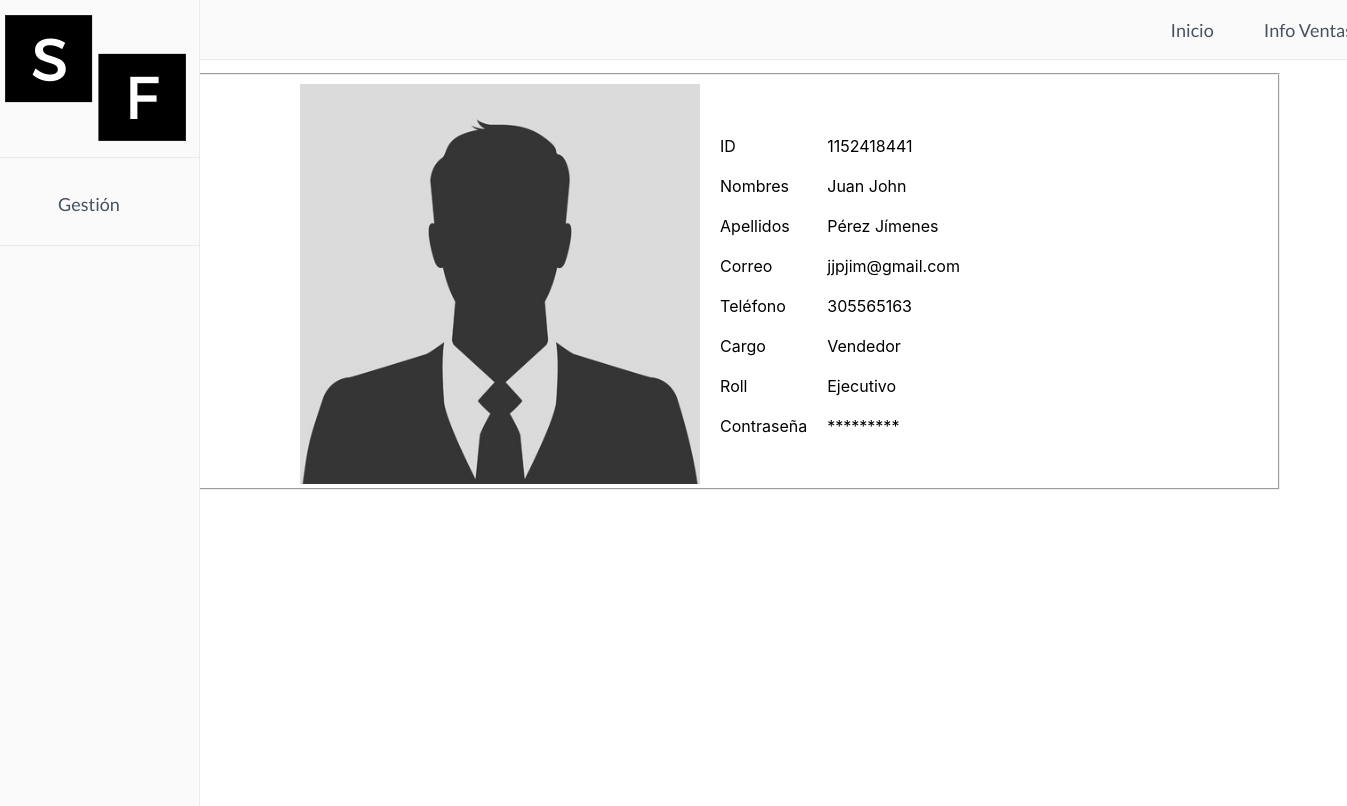
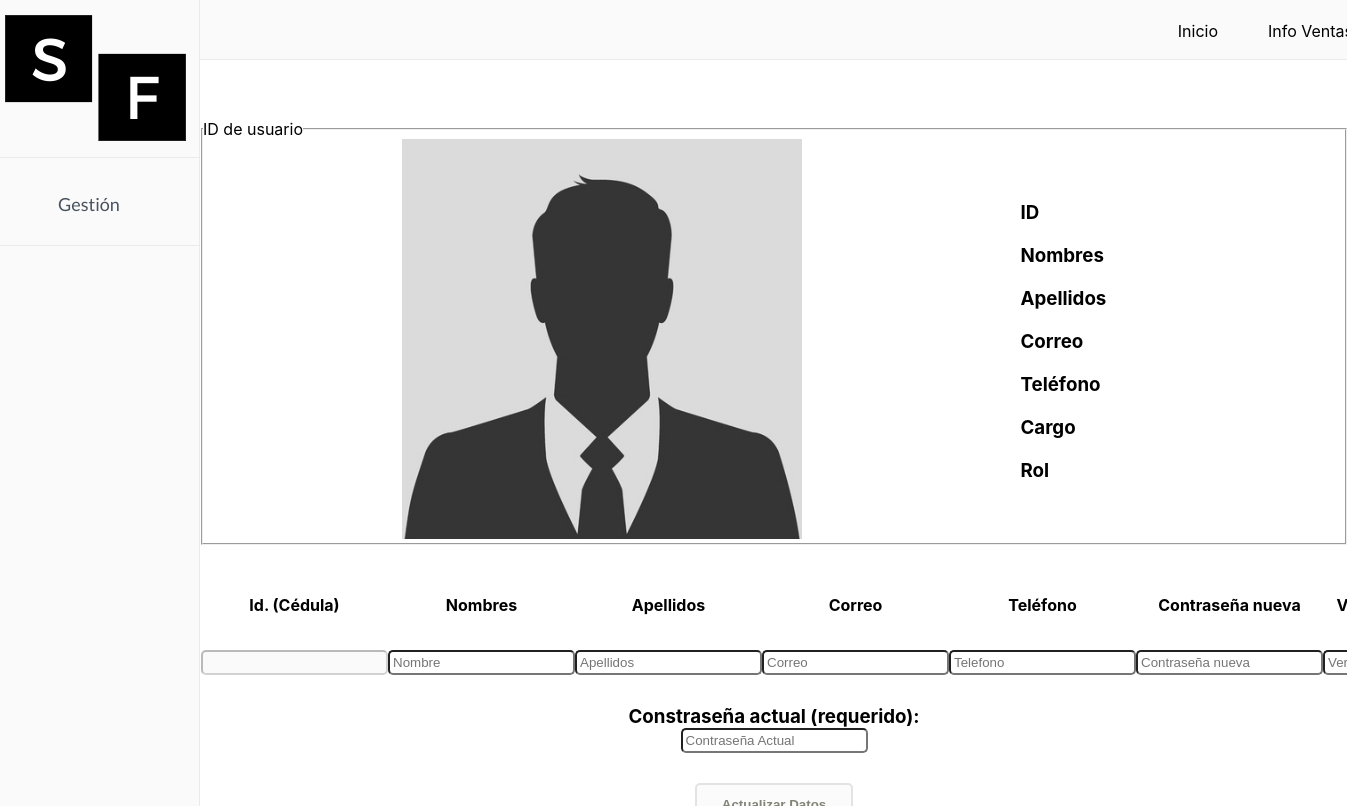
Before and after one commit to johiny/Sell_In_A_Flash, a React (Create React App) app: page /InterfazGestionUsuarios/Usuarios/Editar in a window 1280 px wide. Shown: the whole page, 1347 px wide, since content can reach past the window. Built offline with nearby package versions, Linux system fonts and the light colour scheme.

Commit message:
Ajustes a interfaces de usuario

```diff
--- a/src/App.jsx
+++ b/src/App.jsx
@@ -20,17 +20,17 @@ function App() {
   return (
  <Router>
   <Switch>
-    <Route path ={["/InterfazGestionUsuarios/Administrador", "/InterfazGestionUsuarios/Usuarios","/InterfazGestionUsuarios/Usuarios/editar"]}>
+    <Route path ={["/InterfazGestionUsuarios/Administrador", "/InterfazGestionUsuarios/Usuarios","/InterfazGestionUsuarios/Usuarios/Editar"]}>
       <Layout2>
       <Switch>
-        <Route path='/InterfazGestionUsuarios/Administrador'>
-          <UserdataAD/>
+        <Route path='/InterfazGestionUsuarios/Usuarios/Editar'>
+          <UserdataUSedit/>
         </Route>
         <Route path='/InterfazGestionUsuarios/Usuarios'>
           <UserdataUS/>
         </Route>
-        <Route path='/InterfazGestionUsuarios/UsuariosEditar'>
-          <UserdataUSedit/>
+        <Route path='/InterfazGestionUsuarios/Administrador'>
+          <UserdataAD/>
         </Route>
       </Switch>
       </Layout2>
--- a/src/components/NavBars.jsx
+++ b/src/components/NavBars.jsx
@@ -15,7 +15,7 @@ const NavBars = () => {
         <div id="leftbar">
             <Link to="/index"><img id="logo" src={Logo} alt="logo SF"></img></Link>
             <ul id="leftbar_links">
-                <li>Gestión</li>
+            <Link to="/InterfazGestionUsuarios/Administrador"><li>Gestión</li></Link>
             </ul>
         </div>
     </header>
--- a/src/layouts/Layout2.jsx
+++ b/src/layouts/Layout2.jsx
@@ -1,19 +1,18 @@
-import Header from "components/Header";
+import NavBars from "components/NavBars";
 import React from "react";
 
 import "styles/stylegu.css"
 
 
 
-const Layout2 = ({ children }) => {
+const Layout2 = ({children}) => {
     return (
-        <div className = 'mainContainer'>
-        <Header/>
-            <main>
-                {children}
-            </main>
-        </div>
-    );
-};
+        <>
+        <NavBars/>
+        <main className="cuerpo_central">{children}</main>
+        <footer></footer>
+        </>
+    )
+}
 
 export default Layout2;
--- a/src/pages/InterfazGestionUsuarios/UserdataAD.jsx
+++ b/src/pages/InterfazGestionUsuarios/UserdataAD.jsx
@@ -29,27 +29,56 @@ const UserdataAD = () =>{
 
     return(
         <>
+            <div className="centrarBoton">
             <form
-            className = "buscarID bg-gray-500">
+            className = "buscarID">
                 <input
                 onChange={(e) => {setIdnum(e.target.value);}}
                 name='ID-Usuario'
-                type='text'/>
+                type='text'
+                required
+                placeholder='Ingresar ID de usuario'/>
+
+
                     <button
                     className ="mainguButton"
                     type="submit">
                             Buscar ID
                     </button>
                 </form>
-            <fieldset
-            className="fieldsetgu"
-            height="230px">
-                <legend>
-                    Foto
-                </legend>
-                <img
-                src={imagenn}
-                height="500px"/>
+            </div>
+            <fieldset className="fieldsetgu">
+                    <legend>ID de usuario</legend>
+                        <div id="informacion1">
+                            <div id="foto1">
+                                <img  src={imagenn} height="400px"/>
+                            </div>
+
+                            <table cellpadding="50" cellspacing="20">
+                                <tr>
+                                    <td><h3>ID</h3></td> <td>{idnum}</td>
+                                </tr>
+                                <tr>
+                                    <td><h3>Nombres</h3></td><td>{nombre}</td>
+                                </tr>
+                                <tr>
+                                    <td><h3>Apellidos</h3></td><td>{apellidos}</td>
+                                </tr>
+                                <tr>
+                                    <td><h3>Correo</h3></td><td>{correo}</td>
+                                </tr>
+                                <tr>
+                                    <td><h3>Teléfono</h3></td><td>{telefono}</td>
+                                </tr>
+                                <tr>
+                                    <td><h3>Cargo</h3></td><td>{cargo}</td>
+                                </tr>
+                                <tr>
+                                    <td><h3>Rol</h3></td><td>{rol}</td>
+                                </tr>
+
+                            </table>
+                        </div>
             </fieldset>
             <div
             className="tabladedatos">
--- a/src/pages/InterfazGestionUsuarios/UserdataUS.jsx
+++ b/src/pages/InterfazGestionUsuarios/UserdataUS.jsx
@@ -1,11 +1,21 @@
 import imagenn from "media/nn.jpg";
+import { Link } from "react-router-dom";
+import 'react-toastify/dist/ReactToastify.css';
 import 'styles/stylegu.css';
+import React, { useEffect, useState } from "react";
 
 function UserdataUS(){
+    const [idnum, setIdnum] = useState('');
+    const [nombre, setNombre] = useState('nn');
+    const [apellidos, setApellidos] = useState('');
+    const [correo, setCorreo] = useState('');
+    const [telefono, setTelefono] = useState('');
+    const [cargo, setCargo] = useState('');
+    const [rol, setRol] = useState('');
     return(
         <>
             <div>
-                <fieldset class="fieldsetgu" id="usuario">
+            <fieldset className="fieldsetgu">
                     <legend>ID de usuario</legend>
                         <div id="informacion1">
                             <div id="foto1">
@@ -14,39 +24,38 @@ function UserdataUS(){
 
                             <table cellpadding="50" cellspacing="20">
                                 <tr>
-                                    <td>ID</td> <td>1152418441</td>
+                                    <td><h3>ID</h3></td> <td>{idnum}</td>
                                 </tr>
                                 <tr>
-                                    <td>Nombres</td><td>Juan John</td>
+                                    <td><h3>Nombres</h3></td><td>{nombre}</td>
                                 </tr>
                                 <tr>
-                                    <td>Apellidos</td><td>Pérez Jímenes</td>
+                                    <td><h3>Apellidos</h3></td><td>{apellidos}</td>
                                 </tr>
                                 <tr>
-                                    <td>Correo</td><td>jjpjim@gmail.com</td>
+                                    <td><h3>Correo</h3></td><td>{correo}</td>
                                 </tr>
                                 <tr>
-                                    <td>Teléfono</td><td>305565163</td>
+                                    <td><h3>Teléfono</h3></td><td>{telefono}</td>
                                 </tr>
                                 <tr>
-                                    <td>Cargo</td><td>Vendedor</td>
+                                    <td><h3>Cargo</h3></td><td>{cargo}</td>
                                 </tr>
                                 <tr>
-                                    <td>Roll</td><td>Ejecutivo</td>
+                                    <td><h3>Rol</h3></td><td>{rol}</td>
                                 </tr>
-                                <tr>
-                                    <td>Contraseña</td><td>*********</td>
-                                </tr>
+
                             </table>
                         </div>
-                </fieldset>
+            </fieldset>
             </div>
-            <div>
-                <a href="/InterfazGestionUsuarios/Usuarios/editar">
+            <div className='centrarBoton'>
+                <Link to="/InterfazGestionUsuarios/Usuarios/Editar">
                     <button class="mainguButton" type="button" >
                         Actualizar datos
                     </button>
-                </a>
+                </Link>
+
             </div>
 
         </>
--- a/src/pages/InterfazGestionUsuarios/UserdataUSedit.jsx
+++ b/src/pages/InterfazGestionUsuarios/UserdataUSedit.jsx
@@ -10,10 +10,13 @@ function UserdataUSedit(){
     const [apellidos, setApellidos] = useState('');
     const [correo, setCorreo] = useState('');
     const [telefono, setTelefono] = useState('');
-    const [actDatos, setActDatos] = useState(false)
+    const [actDatos, setActDatos] = useState(false);
+    const [cargo, setCargo] = useState('');
+    const [rol, setRol] = useState('');
 
     const [newPw1, setNewPw1] = useState('');
     const [newPw2, setNewPw2] = useState('');
+    const [actPw, setActPw] = useState('');
     const [newPwValid, setNewPwValid] = useState(false)
     useEffect(() => {
         if (newPw1 == newPw2 && newPw1.lenght > 7){
@@ -35,18 +38,45 @@ function UserdataUSedit(){
     ];
 
     return(
-        <>
-            <fieldset class="fieldsetgu" height="230px">
-                <legend>
-                    Foto
-                </legend>
-                <img src={imagenn} height="500px"/>
+        <div className= "maingu">
+            <fieldset className="fieldsetgu">
+                    <legend>ID de usuario</legend>
+                        <div id="informacion1">
+                            <div id="foto1">
+                                <img  src={imagenn} height="400px"/>
+                            </div>
+
+                            <table cellpadding="50" cellspacing="20">
+                                <tr>
+                                    <td><h3>ID</h3></td> <td>{idnum}</td>
+                                </tr>
+                                <tr>
+                                    <td><h3>Nombres</h3></td><td>{nombre}</td>
+                                </tr>
+                                <tr>
+                                    <td><h3>Apellidos</h3></td><td>{apellidos}</td>
+                                </tr>
+                                <tr>
+                                    <td><h3>Correo</h3></td><td>{correo}</td>
+                                </tr>
+                                <tr>
+                                    <td><h3>Teléfono</h3></td><td>{telefono}</td>
+                                </tr>
+                                <tr>
+                                    <td><h3>Cargo</h3></td><td>{cargo}</td>
+                                </tr>
+                                <tr>
+                                    <td><h3>Rol</h3></td><td>{rol}</td>
+                                </tr>
+
+                            </table>
+                        </div>
             </fieldset>
-            <form className="tabus1" cellspacing="20">
-                <tbody>
+            <form className="tabus1">
                     {
                         actDatos ? (
                             <>
+                            <tbody>
                     <tr>
                         <th > Id. (Cédula) </th>
                         <th > Nombres </th>
@@ -67,9 +97,11 @@ function UserdataUSedit(){
                         <td >Autorizado</td>
 
                     </tr>
+                    </tbody>
                     </>
                         ) : (
                             <>
+                            <tbody>
                     <tr>
                         <th > Id. (Cédula) </th>
                         <th > Nombres </th>
@@ -80,17 +112,24 @@ function UserdataUSedit(){
                         <th > Verificar contraseña </th>
                     </tr>
                     <tr>
-                        <td><input disabled onChange={(e) => {setIdnum(e.target.value);}} default={idnum} name='ID Usuario' icono='' type='text'/></td>
-                        <td><input onChange={(e) => {setNombre(e.target.value);}} default={nombre} placeholder='Nombre' icono='' type='text'/></td>
-                        <td><input onChange={(e) => {setApellidos(e.target.value);}} default={apellidos} placeholder='Apellidos' icono='' type='text'/></td>
-                        <td><input onChange={(e) => {setCorreo(e.target.value);}} default={correo} placeholder='Correo' icono='' type='email'/></td>
+                        <td><input disabled onChange={(e) => {setIdnum(e.target.value);}} default={idnum} name='ID Usuario' type='text'/></td>
+                        <td><input onChange={(e) => {setNombre(e.target.value);}} default={nombre} placeholder='Nombre' type='text'/></td>
+                        <td><input onChange={(e) => {setApellidos(e.target.value);}} default={apellidos} placeholder='Apellidos' type='text'/></td>
+                        <td><input onChange={(e) => {setCorreo(e.target.value);}} default={correo} placeholder='Correo' type='email'/></td>
                         <td><input onChange={(e) => {setTelefono(e.target.value);}} default={telefono} placeholder='Telefono' icono='' type='number'/></td>
-                        <td><input onChange={(e) => {setNewPw1(e.target.value);}} placeholder='Contraseña nueva' icono='' type='password'/></td>
-                        <td><input onChange={(e) => {setNewPw2(e.target.value);}} placeholder='Verificar contraseña' icono='' type='password'/></td>
+                        <td><input onChange={(e) => {setNewPw1(e.target.value);}} placeholder='Contraseña nueva'  type='password'/></td>
+                        <td><input onChange={(e) => {setNewPw2(e.target.value);}} placeholder='Verificar contraseña' type='password'/></td>
                     </tr>
-                    </>    )
+                        </tbody>
+                    <div className="passwordRequerido">
+                        <div>
+                       <h3>Constraseña actual (requerido): </h3> <input onChange={(e) => {setActPw(e.target.value);}} placeholder='Contraseña Actual' required type='password'/>
+                        </div>
+                    </div>
+
+                    </>)
                     }
-                </tbody>
+
             </form>
             <div>
                 <div><form>
@@ -108,7 +147,7 @@ function UserdataUSedit(){
             </div>
 
 
-        </>
+        </div>
     )
 };
 
--- a/src/styles/stylegu.css
+++ b/src/styles/stylegu.css
@@ -1,25 +1,12 @@
 @import url("https://fonts.googleapis.com/css2?family=Lato&display=swap");
 * {
-  margin: 0;
-  padding: 0;
   -webkit-box-sizing: border-box;
           box-sizing: border-box;
   text-decoration: none;
   list-style: none;
 }
 
-#maingu{
-    color: #47525E;
-    letter-spacing: 0px;
-    font-family: 'Lato',sans-serif;
-    font-size: 18px;
-    font-weight: Regular;
-    display: flex;
-    justify-content: center;
-    align-items: center;
-    text-align: center;
-    margin-top: 80px;
-}
+
 
 body {
   background-color: white;
@@ -102,23 +89,36 @@ nav li:hover {
   color: #47525E;
 }
 
+.centrarBoton{
+  justify-content: center;
+  width: 100%;
+
+}
+
 .buscarID{
-  padding-top: 5%;
-  justify-content: center;
-  margin-left: 50%;
+  margin-top: 50px;
+  justify-content:center;
+  display: flex;
+  align-items: center;
+  width: 100%;
+  height: 100px;
+  columns: 2;
   flex-direction: column;
 }
 
-
+.buscarID input{
+  padding: 3px;
+  border-radius: 5px;
+}
 
 
 .mainguButton{
   margin-top: 30px;
+  padding: 12px 25px;
   background-color: rgba(245, 245, 245, 0.37);
   border: 2px solid rgba(15, 13, 13, 0.103);
   border-radius: 5px;
   color: rgb(131, 131, 119);
-  padding: 12px 25px;
   font-weight: bolder;
   cursor: pointer;
 }
@@ -136,7 +136,9 @@ nav li:hover {
   justify-content: center;
 }
 .tabus1{
-  padding-top: 50px
+  padding-top: 50px;
+  justify-content: space-evenly;
+  text-align: center;
 }
 
 .tabus1 th{
@@ -145,8 +147,7 @@ nav li:hover {
 }
 
 .tabus1 td{
-  text-align: center;
-  padding-top: 15px;
+  padding-top: 35px;
 }
 
 .tabus1 input{
@@ -159,16 +160,23 @@ nav li:hover {
   border-radius: 5px;
  }
 
+ .passwordRequerido {
+   justify-content: center;
+   text-align: center;
+   margin-top: 30px;
+
+ }
+
 #informacion1 {
   display: flex;
   align-items: center;
-  justify-content: space-between;
+  justify-content: space-evenly;
+  position: relative ;
 }
 
 .fieldsetgu{
   margin-top: 5%;
-  justify-content: center;
-  display: flex;
+
 }
 
 .inputgu{
@@ -177,6 +185,7 @@ nav li:hover {
 
 .botonActualizar{
   justify-content: center;
-  align-items: center;
-  margin-left: 50%;
+  display: flex;
+  text-align: center;
+  width: 100%;
 }
```
Lines whose indentation alone changed are shown as unchanged.
